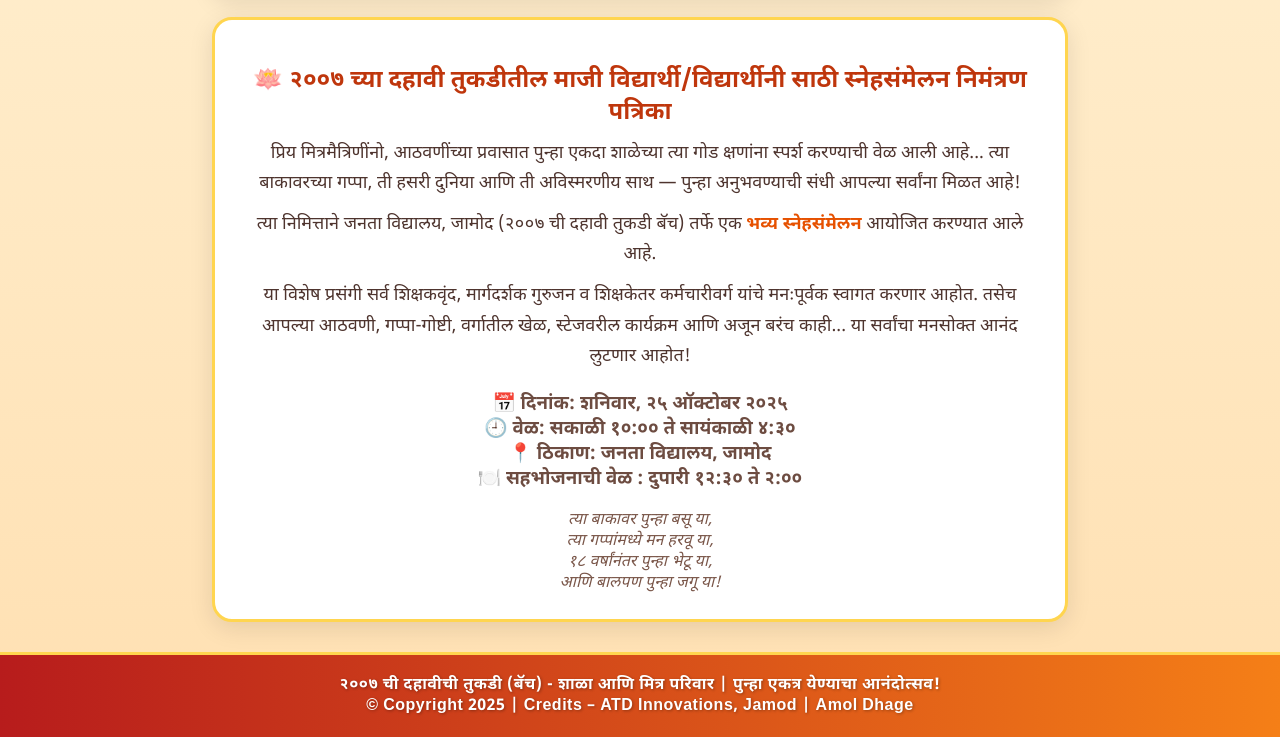
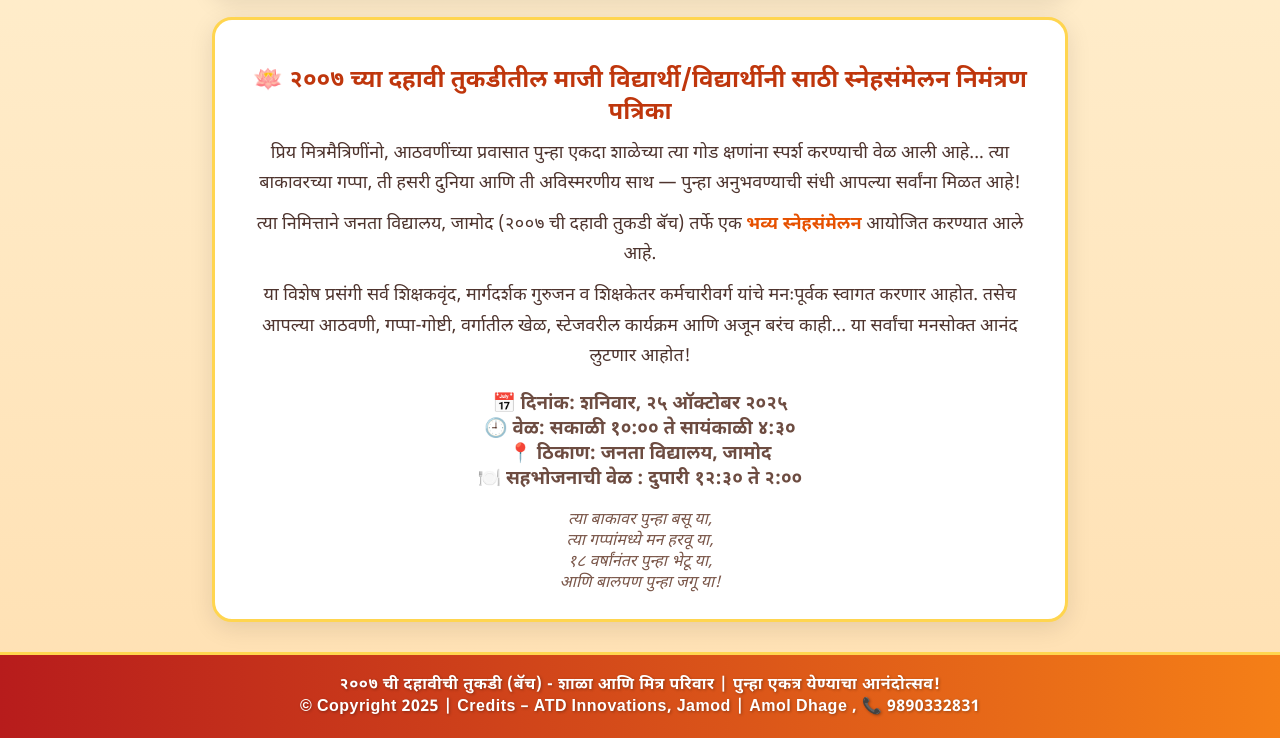
Before and after one commit to jantavidyalayajamod/get-together-2007-batch, a plain HTML site: page index.html in a window 1280 px wide. Shown: the part 731-1469 px from the top of the page. Drawn offline with Linux system fonts and the light colour scheme.

Commit message:
Update index.html
Final Credit New Added

```diff
--- a/index.html
+++ b/index.html
@@ -153,7 +153,7 @@
 
   <footer>
     २००७ ची दहावीची तुकडी (बॅच) - शाळा आणि मित्र परिवार | पुन्हा एकत्र येण्याचा आनंदोत्सव!  <br>
-    © Copyright 2025 | Credits – ATD Innovations, Jamod | Amol Dhage
+    © Copyright 2025 | Credits – ATD Innovations, Jamod | Amol Dhage , 📞 9890332831
   </footer>
 
   <script>
```
